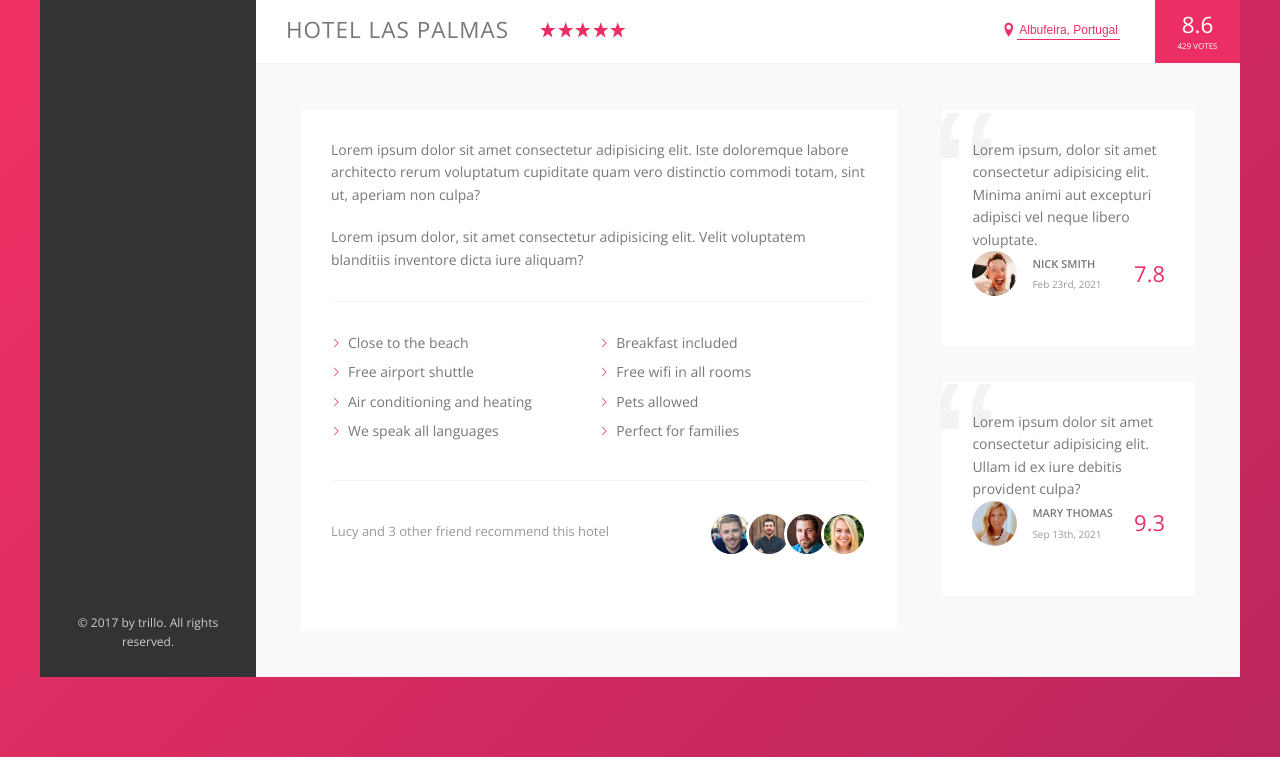
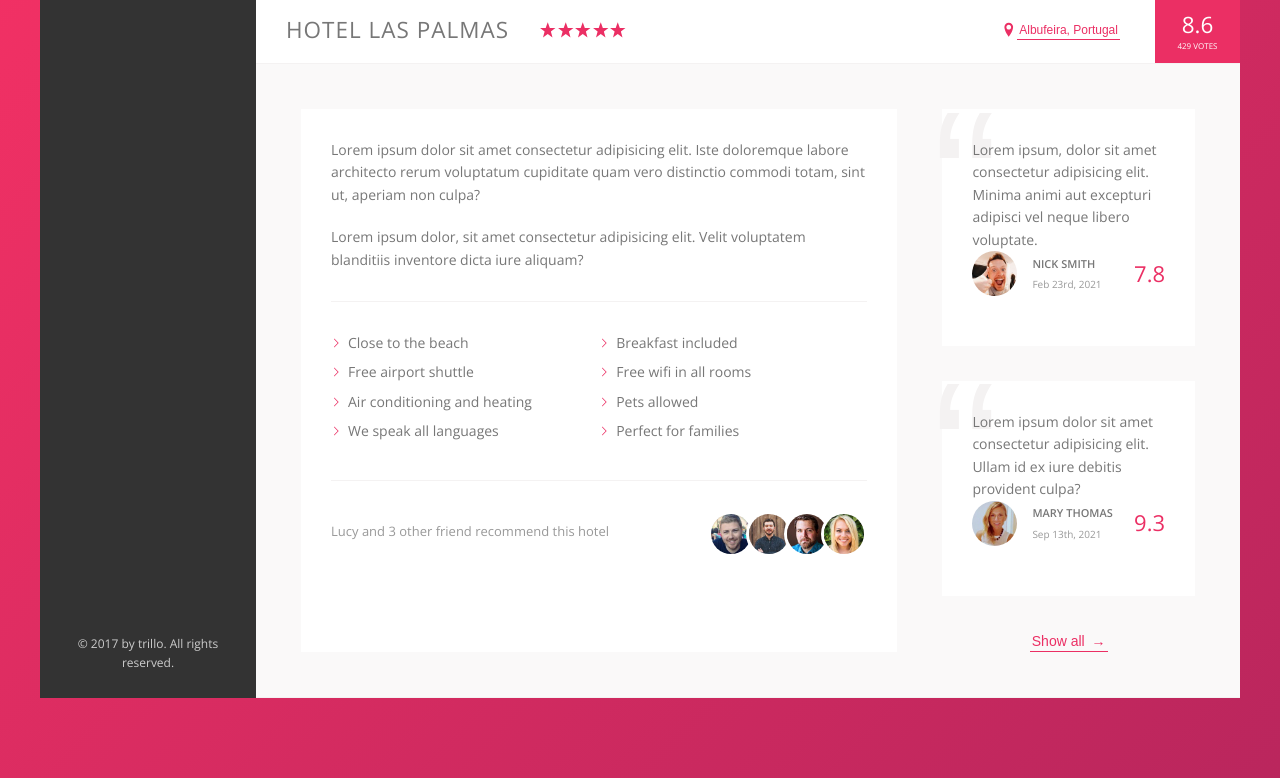
Before and after one commit to fatihay/trilloProject, a website: page index.html in a window 1280 px wide. Shown: the part 539-1317 px from the top of the page. Before the commit the page ends 1296 px from the top, so only its background shows below. Drawn offline with nearby package versions, Linux system fonts and the light colour scheme.

Commit message:
User reviews section completed

```diff
--- a/index.html
+++ b/index.html
@@ -204,6 +204,8 @@
                                 </figcaption>
                             </blockquote>
                         </figure>
+
+                        <button class="btn-inline">Show all <span>&rarr;</span></button>
                     </div>
                 </div>
 
--- a/sass/_components.scss
+++ b/sass/_components.scss
@@ -293,8 +293,19 @@
   cursor: pointer;
   transition: all 0.2s;
 
+  & span{
+    margin-left: 3px;
+    transition: margin-left  .2s;
+  }
+
   &:hover {
     color: var(--color-grey-dark-1);
+
+    span{
+      // span nasıl kullanıldığına dikkat et
+
+      margin-left: 8px;
+    }
   }
 
   &:focus {
--- a/sass/_layout.scss
+++ b/sass/_layout.scss
@@ -56,4 +56,8 @@
 
 .user-reviews {
   flex: 1;
+  display: flex;
+  flex-direction: column;
+  align-items: center;
+
 }
```
Also changed, not shown: css/style.css.
